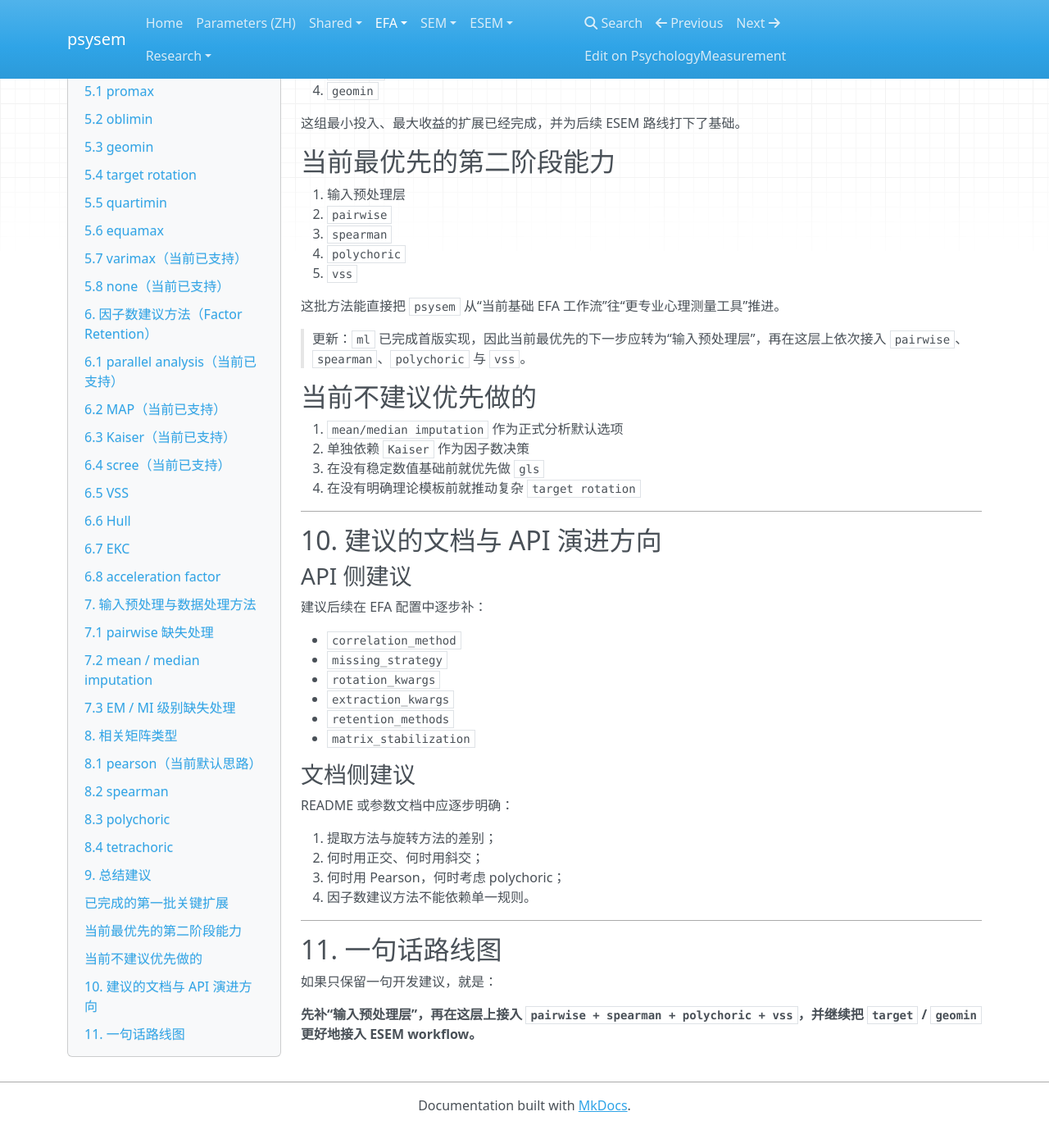
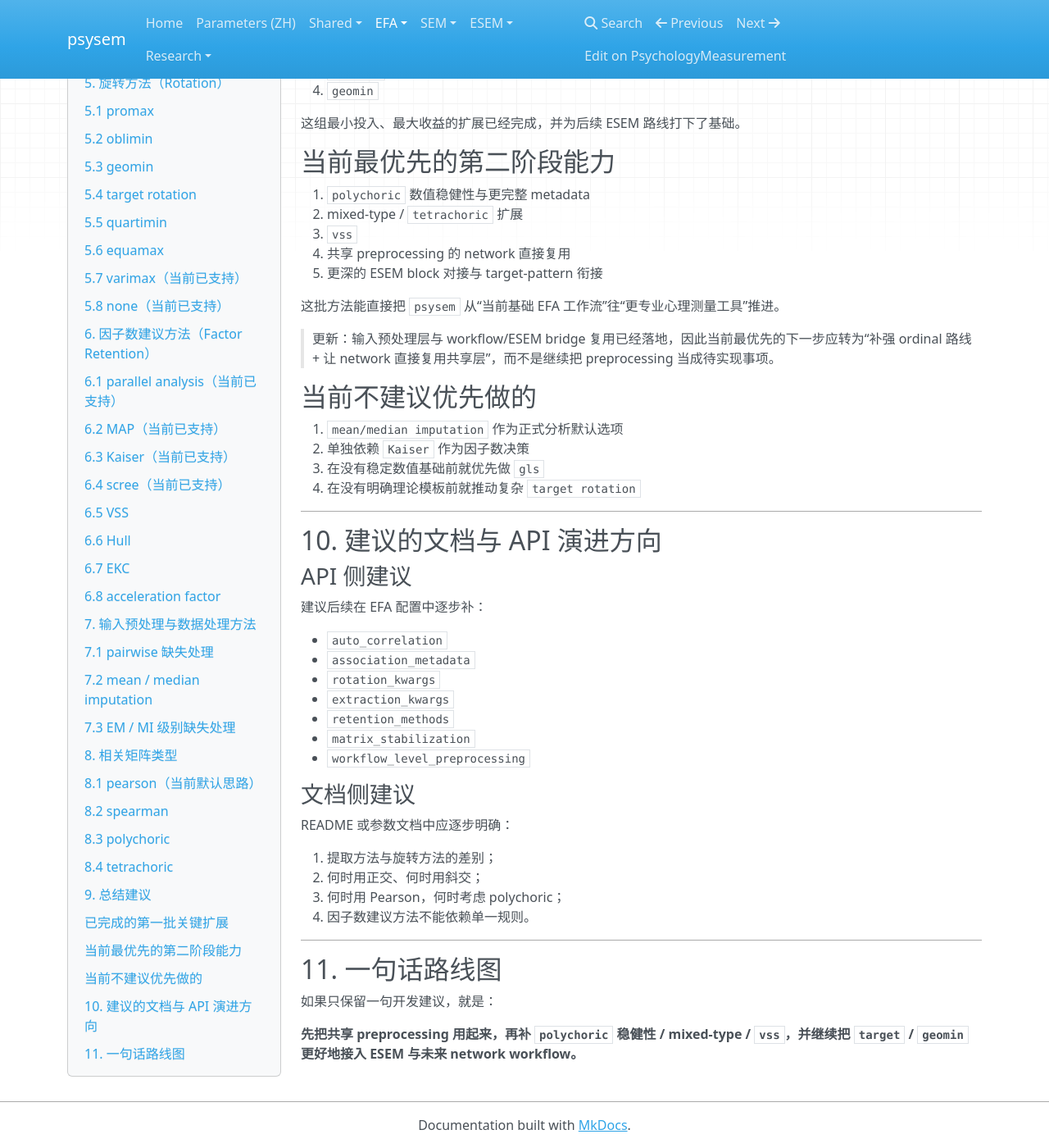
Before and after one commit to fumitsoku-beep/ESEM, an MkDocs documentation site: the page built from docs/efa-method-expansion-roadmap.zh-CN.md, in a window 1280 px wide and 1400 px high, scrolled down 25875 px. Shown: the whole window at 82% size. Built offline with MkDocs 1.6.1, drawn with Linux system fonts in a browser that asks for light colours; nearby versions of some CDN libraries; before the commit the page ends 27251 px from its top, so only the background shows below that.

Commit message:
docs: align roadmap and references after preprocessing rollout

```diff
--- a/docs/efa-method-expansion-roadmap.zh-CN.md
+++ b/docs/efa-method-expansion-roadmap.zh-CN.md
@@ -1261,15 +1261,15 @@ Empirical Kaiser Criterion 对传统 Kaiser 做经验修正，希望减少其过
 
 ## 当前最优先的第二阶段能力
 
-1. 输入预处理层
-2. `pairwise`
-3. `spearman`
-4. `polychoric`
-5. `vss`
+1. `polychoric` 数值稳健性与更完整 metadata
+2. mixed-type / `tetrachoric` 扩展
+3. `vss`
+4. 共享 preprocessing 的 network 直接复用
+5. 更深的 ESEM block 对接与 target-pattern 衔接
 
 这批方法能直接把 `psysem` 从“当前基础 EFA 工作流”往“更专业心理测量工具”推进。
 
-> 更新：`ml` 已完成首版实现，因此当前最优先的下一步应转为“输入预处理层”，再在这层上依次接入 `pairwise`、`spearman`、`polychoric` 与 `vss`。
+> 更新：输入预处理层与 workflow/ESEM bridge 复用已经落地，因此当前最优先的下一步应转为“补强 ordinal 路线 + 让 network 直接复用共享层”，而不是继续把 preprocessing 当成待实现事项。
 
 ## 当前不建议优先做的
 
@@ -1286,12 +1286,13 @@ Empirical Kaiser Criterion 对传统 Kaiser 做经验修正，希望减少其过
 
 建议后续在 EFA 配置中逐步补：
 
-- `correlation_method`
-- `missing_strategy`
+- `auto_correlation`
+- `association_metadata`
 - `rotation_kwargs`
 - `extraction_kwargs`
 - `retention_methods`
 - `matrix_stabilization`
+- `workflow_level_preprocessing`
 
 ### 文档侧建议
 
@@ -1308,4 +1309,4 @@ README 或参数文档中应逐步明确：
 
 如果只保留一句开发建议，就是：
 
-**先补“输入预处理层”，再在这层上接入 `pairwise + spearman + polychoric + vss`，并继续把 `target` / `geomin` 更好地接入 ESEM workflow。**
+**先把共享 preprocessing 用起来，再补 `polychoric` 稳健性 / mixed-type / `vss`，并继续把 `target` / `geomin` 更好地接入 ESEM 与未来 network workflow。**
```
Also changed, not shown: README.md (+8 -8 lines), README.zh-CN.md (+4 -2 lines), docs/esem-mvp-run.zh-CN.md (+6 -4 lines), docs/index.md (+11 -4 lines), docs/parameters.zh-CN.md (+1 -1 lines), docs/preprocessing-module-extraction.zh-CN.md (+3 -3 lines).
